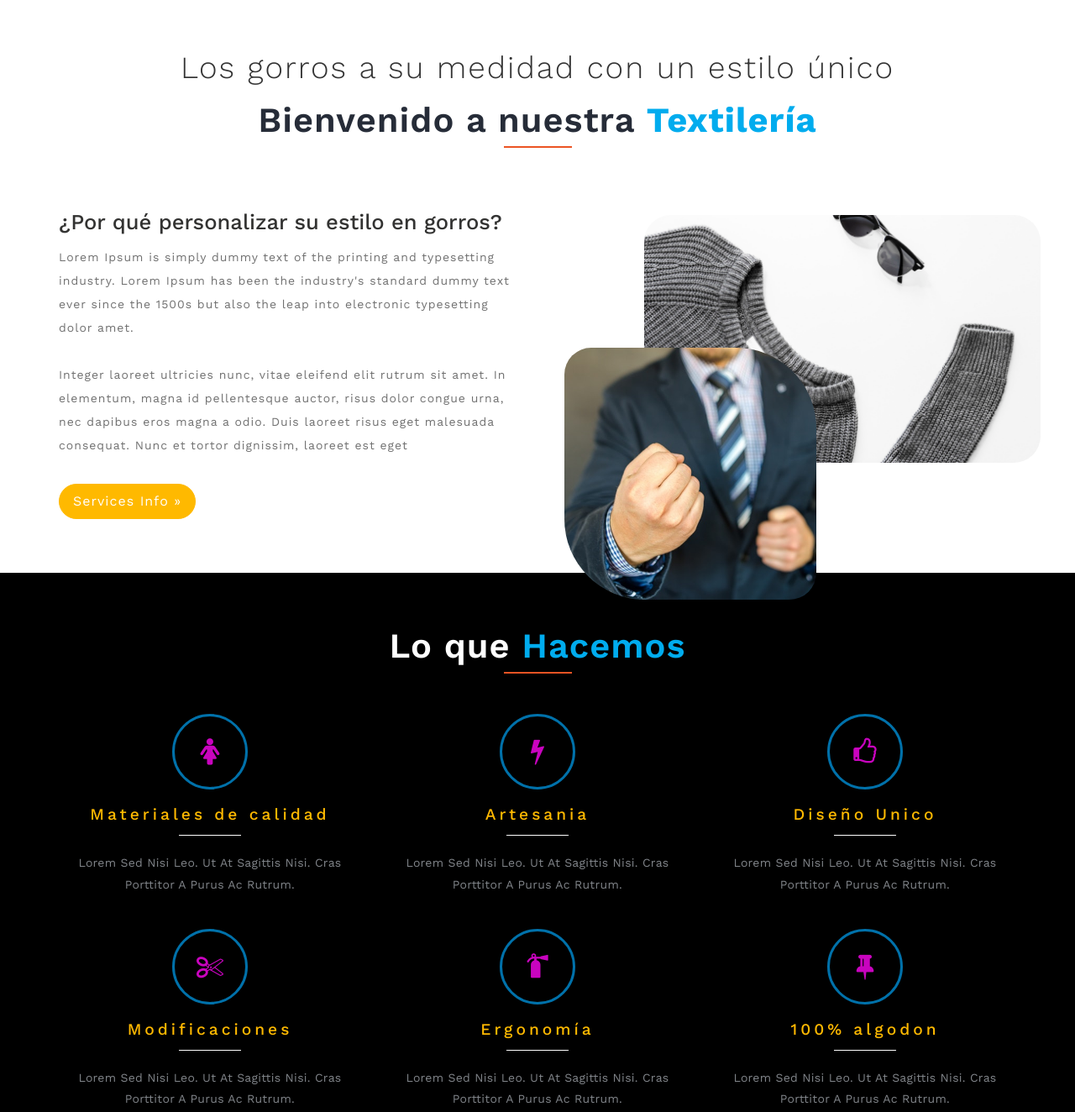
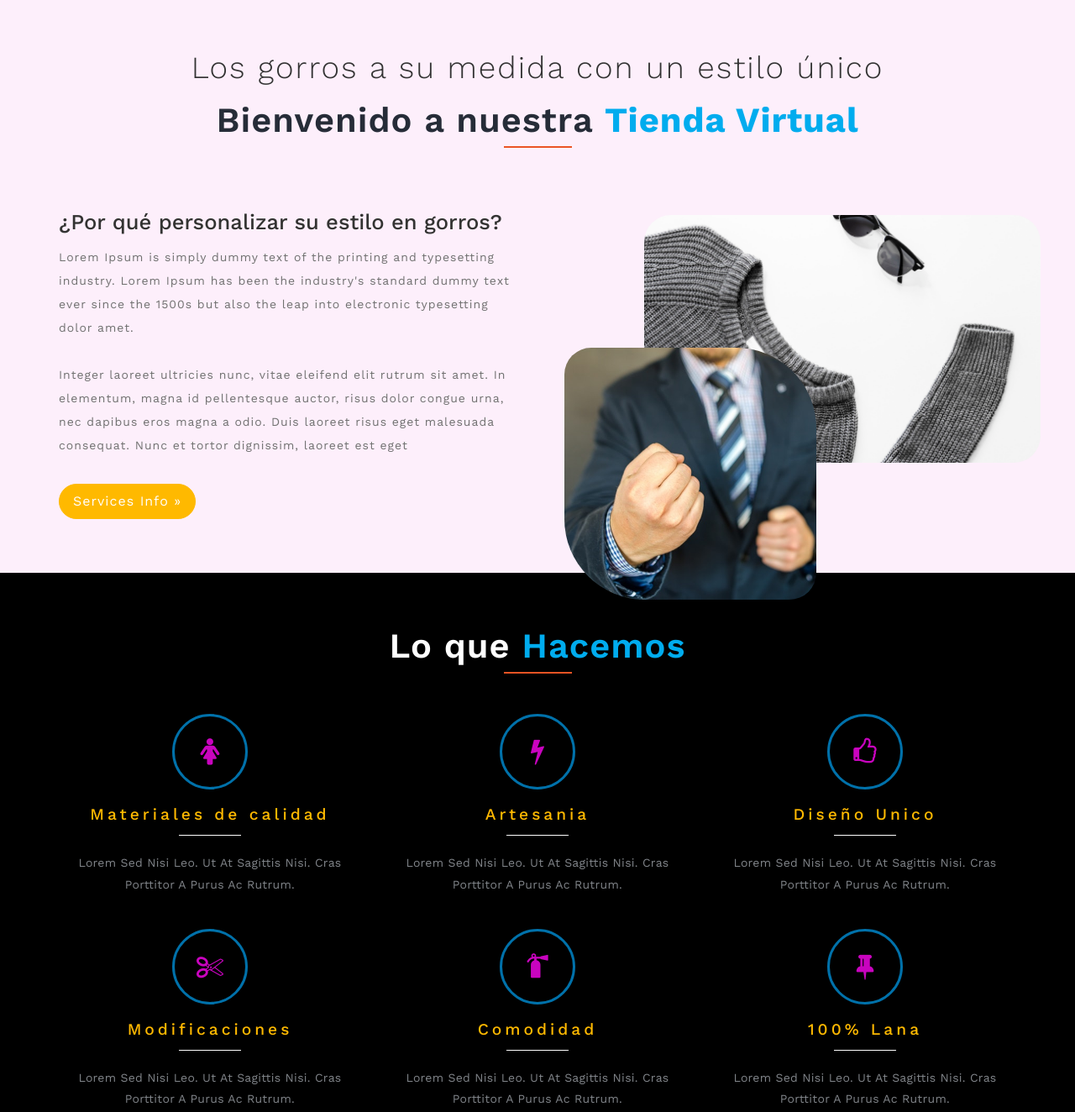
Before and after one commit to JCsoftIA/FashionPage, a plain HTML site: page index.html in a window 1280 px wide. Shown: the part 684-2008 px from the top of the page at 84% size. Drawn offline with nearby package versions, Linux system fonts and the light colour scheme.

Commit message:
ultimate

```diff
--- a/css/style.css
+++ b/css/style.css
@@ -4,6 +4,7 @@ html, body{
 	font-size: 100%;
 	background: #fff;
     font-family: 'Work Sans', sans-serif;
+    background-color: rgb(253, 239, 251);
 }
 body a {
 	text-decoration:none;
--- a/index.html
+++ b/index.html
@@ -39,7 +39,7 @@
 	<div class="header" id="home">
 		<div class="banner_header_top_wthree">
 			<div class="agileits-logo">
-				<h1><a href="index.html"> <i class="fa fa-american-sign-language-interpreting"></i>Tejidos de Ropas Fashion</a></h1>
+				<h1><a href="index.html"> <i class="fa fa-american-sign-language-interpreting"></i>Tejidos WARMIKUYAY</a></h1>
 			</div>
 			<div class="header-top_agileits">
 				<div class="container">
@@ -149,8 +149,8 @@
 		<!-- /about -->
 		<div class="about" id="welcome">
 			<div class="container">
-				<h2>Los gorros a su medidad con un estilo único</h2>
-				<h3 class="w3l_header w3_agileits_header two">Bienvenido a nuestra <span>Textilería</span></h3>
+				<h2>Los gorros a su medida con un estilo único</h2>
+				<h3 class="w3l_header w3_agileits_header two">Bienvenido a nuestra <span>Tienda Virtual</span></h3>
 				<div class="agile_wthree_inner_grids">
 
 					<div class="col-md-6 about_agileinfo">
@@ -247,7 +247,7 @@
 							<i class="fa fa-fire-extinguisher" aria-hidden="true"></i>
 						</div>
 						<div class="agileits-service-info">
-							<h5>Ergonomía</h5>
+							<h5>Comodidad</h5>
 							<span></span>
 							<p>Lorem sed nisi leo. Ut at sagittis nisi. Cras porttitor a purus ac rutrum. </p>
 						</div>
@@ -257,7 +257,7 @@
 							<i class="fa fa-thumb-tack" aria-hidden="true"></i>
 						</div>
 						<div class="agileits-service-info">
-							<h5>100% algodon</h5>
+							<h5>100% Lana</h5>
 							<span></span>
 							<p>Lorem sed nisi leo. Ut at sagittis nisi. Cras porttitor a purus ac rutrum. </p>
 						</div>
```
Also changed, not shown: 7 other files.
